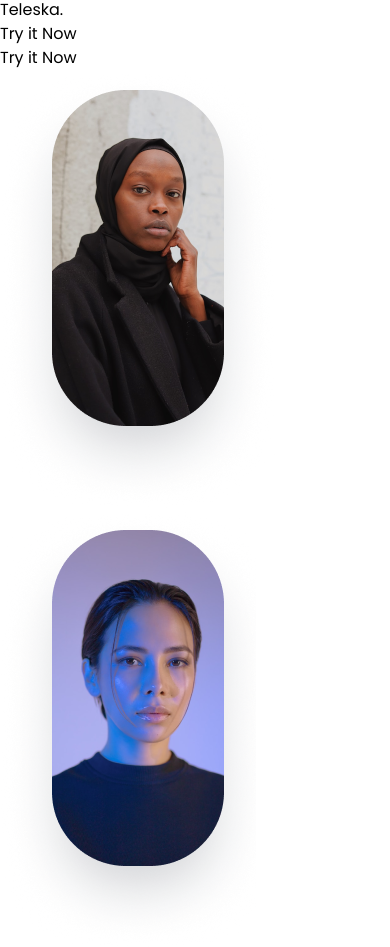
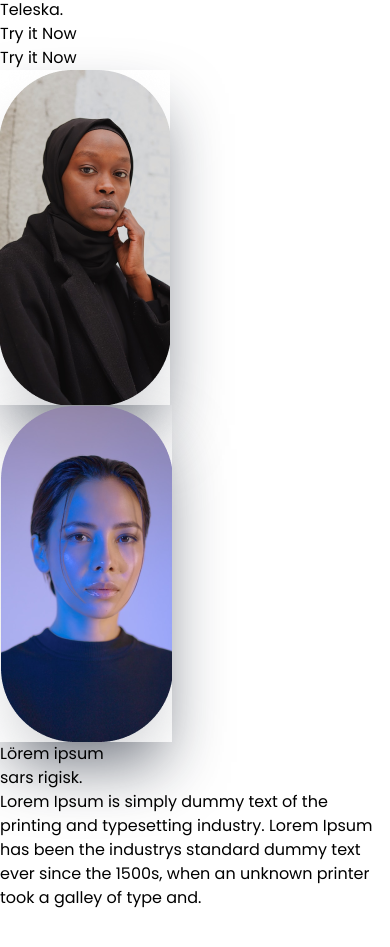
Before and after one commit to HeitorACB/SoftEverywhere-Landing-page, a React (Create React App) app: page / in a window 390 px wide. Shown: the part 519-1466 px from the top of the page. After the commit the page ends 1429 px from the top, so only its background shows below. Built offline with nearby package versions, Linux system fonts and the light colour scheme; the HTML template or start-up script is replaced by a standard one.

Commit message:
feat: adding the responsive header images

```diff
--- a/src/Components/ImagesHeader/index.tsx
+++ b/src/Components/ImagesHeader/index.tsx
@@ -1,14 +1,20 @@
 const ImageHeader = () => {
   return (
-    <div className='flex justify-center md:justify-end md:pe-4 max-w-[1200px] mx-auto'>
-      <div className='flex w-96 fixed'>
-        <img className='relative' src='Images/IMAGE-BACK-HEADER.png' alt='' />
+    <div className='flex justify-center '>
+      <div className='h-96 md:h-0  max-w-[1200px] mx-auto'>
+        <div className='flex w-96 relative md:justify-end'>
+          <img
+            className='absolute rounded-full ms-9 w-44 md:left-60 md:ms-0 lg:w-64 lg:ms-20 shadowImages'
+            src='Images/IMAGE-BACK-HEADER.png'
+            alt=''
+          />
 
-        <img
-          className='absolute left-36 top-24 md:left-40'
-          src='Images/IMAGE-FRONT-HEADER.png'
-          alt=''
-        />
+          <img
+            className='absolute rounded-full w-44 left-44 top-28 md:left-96 lg:w-64 lg:ms-32 shadowImages'
+            src='Images/IMAGE-FRONT-HEADER.png'
+            alt=''
+          />
+        </div>
       </div>
     </div>
   )
--- a/src/Components/MenuButton/index.tsx
+++ b/src/Components/MenuButton/index.tsx
@@ -20,12 +20,12 @@ const MenuButton = () => {
   return (
     <button
       type='button'
-      className='flex justify-end gap-2 container lg:hidden'
+      className='flex justify-end gap-2 container lg:hidden items-center'
       id='MenuButton'
       onClick={handleClick}
     >
       <img src='Images/Logo-menuButton.svg' alt='menu-Hamburguer' />
-      <p>Menu</p>
+      <p className='text-lg'>Menu</p>
     </button>
   )
 }
--- a/src/Containers/Header/index.tsx
+++ b/src/Containers/Header/index.tsx
@@ -3,7 +3,22 @@ import ImageHeader from '../../Components/ImagesHeader'
 const Header = () => {
   return (
     <>
-      <ImageHeader />
+      <div className='max-w-[1200px] mx-auto md:pt-16 mb-96'>
+        <div>
+          <ImageHeader />
+        </div>
+        <div className='ps-5'>
+          <h1 className='text-5xl font-bold pt-28 max-w-14ch pb-4 md:pt-10 lg:text-7xl leading-10'>
+            Lörem <span className='text-BluePrimary '> ipsum </span>
+            <div className='mt-3'>sars rigisk.</div>
+          </h1>
+          <p className='text-base leading-8 text-Grey max-w-32ch lg:max-w-56ch'>
+            Lorem Ipsum is simply dummy text of the printing and typesetting industry. Lorem Ipsum
+            has been the industrys standard dummy text ever since the 1500s, when an unknown printer
+            took a galley of type and.
+          </p>
+        </div>
+      </div>
     </>
   )
 }
--- a/src/Containers/NavBar/index.tsx
+++ b/src/Containers/NavBar/index.tsx
@@ -27,7 +27,7 @@ const NavBar = () => {
             </ul>
             <div className='p-6 lg:hidden'>
               <a
-                className=' bg-corDoBotao pt-4 pb-4 ps-6 pe-6 rounded-full text-white hover:bg-corDoBotaoHover transition duration-300'
+                className=' bg-BluePrimary pt-4 pb-4 ps-6 pe-6 rounded-full text-white hover:bg-BluePrimaryHover transition duration-300'
                 href='#'
               >
                 Try it Now
@@ -37,7 +37,7 @@ const NavBar = () => {
         </div>
         <div className='p-6 lg:flex lg:flex-row lg:ml-auto hidden'>
           <a
-            className=' bg-corDoBotao pt-4 pb-4 ps-6 pe-6 rounded-full text-white hover:bg-corDoBotaoHover transition duration-300'
+            className=' bg-BluePrimary pt-4 pb-4 ps-6 pe-6 rounded-full text-white hover:bg-BluePrimaryHover transition duration-300'
             href='#'
           >
             Try it Now
--- a/src/index.css
+++ b/src/index.css
@@ -11,7 +11,6 @@
   max-width: 1200px;
   margin: 0 auto;
 }
-
-.none {
-  display: none;
+.shadowImages {
+  box-shadow: 0px 32px 64px -12px rgba(16, 24, 40, 0.616);
 }
--- a/tailwind.config.js
+++ b/tailwind.config.js
@@ -4,8 +4,15 @@ export const content = ['./src/**/*.{js,jsx,ts,tsx}', './public/index.html'];
 export const theme = {
   extend: {
     colors: {
-      corDoBotao: '#3461FF',
-      corDoBotaoHover: '#1B46E0',
+      BluePrimary: '#3461FF',
+      BluePrimaryHover: '#1B46E0',
+      Grey:'rgba(0, 0, 0, 0.60)',
+    },
+    maxWidth: {
+      '14ch': '14ch',
+      '32ch': '32ch',
+      '48ch': '48ch',
+      '56ch': '56ch',
     },
   },
 };
```
Also changed, not shown: public/Images/IMAGE-BACK-HEADER.png, public/Images/IMAGE-FRONT-HEADER.png.
